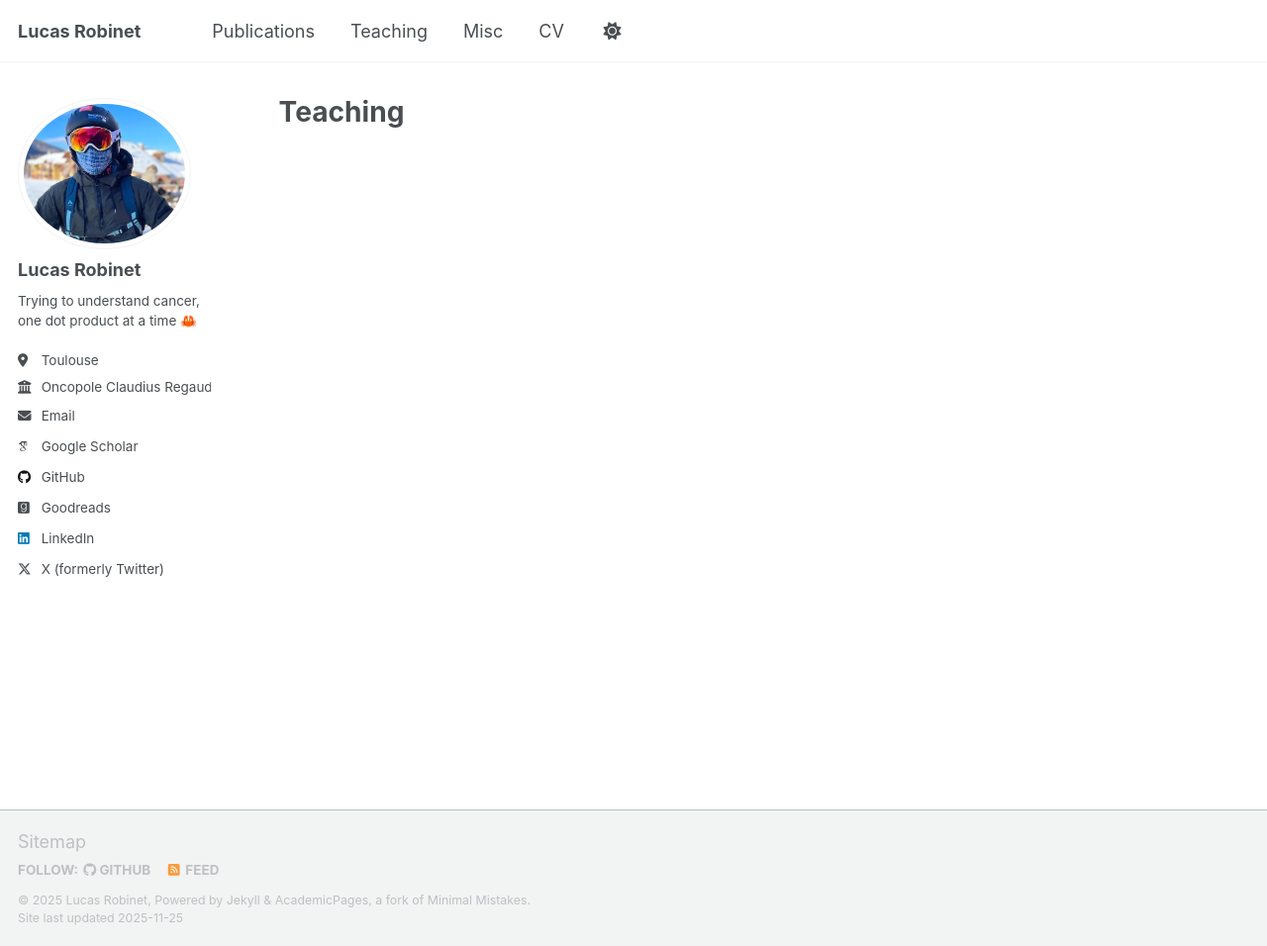
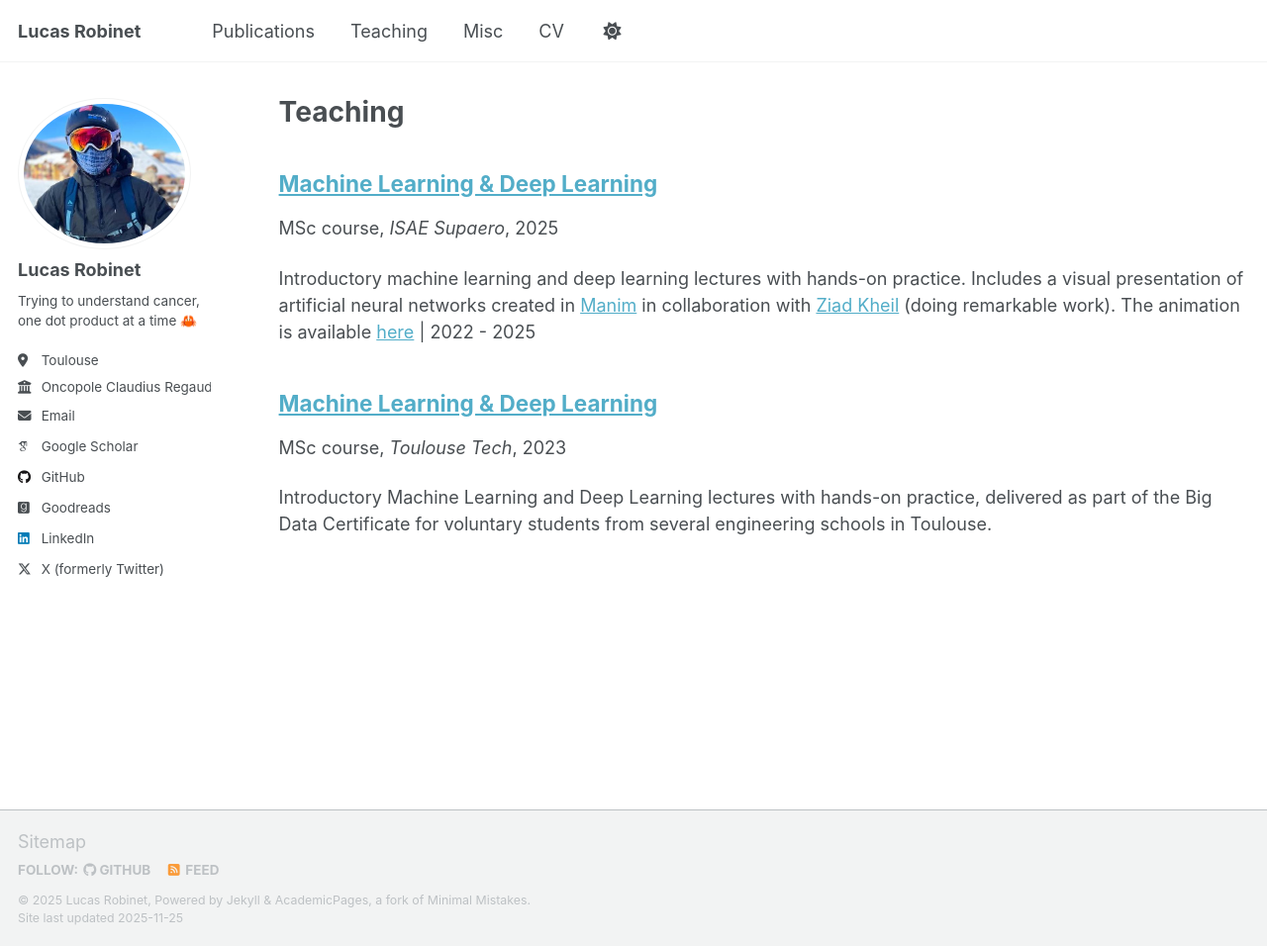
Before and after one commit to Lucas-rbnt/Lucas-rbnt.github.io, a Jekyll site: the page built from _pages/teaching.html, in a window 1280 px wide and 956 px high. Shown: the whole window at 99% size. Built offline with Jekyll 4.4.1, drawn with Linux system fonts in a browser that asks for light colours; some web fonts are replaced; a script that is not in the unit is left out; a file with an impossible date is left out.

Commit message:
teaching section

```diff
--- a/_teaching/isae-teaching.md
+++ b/_teaching/isae-teaching.md
@@ -1,20 +1,32 @@
 ---
-title: "Introduction to Machine Learning"
+title: "Machine Learning & Deep Learning"
 collection: teaching
 type: "MSc course"
 permalink: /teaching/isae-teaching
 venue: "ISAE Supaero"
-date: 2022-2025
+date: 2025-01-01
 location: "Toulouse, France"
 ---
+Introductory machine learning and deep learning lectures with hands-on practice.
+Includes a visual presentation of artificial neural networks created in [Manim](https://www.manim.community/) in collaboration with [Ziad Kheil](https://www.linkedin.com/in/ziad-kheil-175279168/) (doing remarkable work). The animation is available [here](https://lucas-rbnt.github.io/deep_learning_manim/) | 2022 - 2025
 
-This is a description of a teaching experience. You can use markdown like any other post.
 
-Heading 1
+
+Machine Learning Foundations
 ======
+* Core supervised models - linear/logistic regression, SVM, trees, ensembles
+* Unsupervised techniques - clustering, dimensionality reduction
+* Model evaluation, validation, metrics
 
-Heading 2
+
+Optimization and Training Principles
 ======
+- Loss functions and gradient-based optimization
+- Overfitting, underfitting, and generalization
+- Practical training workflows and debugging
 
-Heading 3
+Deep Learning
 ======
+- Fully Connected Neural networks
+- Backpropagation principles
+- Convolutional Neural Networks
--- a/_teaching/toulouse-tech-teaching.md
+++ b/_teaching/toulouse-tech-teaching.md
@@ -1,20 +1,30 @@
 ---
-title: "Introduction to Machine Learning"
+title: "Machine Learning & Deep Learning"
 collection: teaching
 type: "MSc course"
 permalink: /teaching/toulouse-tech-teaching
 venue: "Toulouse Tech"
-date: 2022-2023
+date: 2023-01-01
 location: "Toulouse, France"
 ---
 
-This is a description of a teaching experience. You can use markdown like any other post.
+Introductory Machine Learning and Deep Learning lectures with hands-on practice, delivered as part of the Big Data Certificate for voluntary students from several engineering schools in Toulouse.
 
-Heading 1
+
+Machine Learning
 ======
+* Core supervised models - linear/logistic regression, SVM, trees, ensembles
+* Unsupervised techniques - clustering, dimensionality reduction
+* Model evaluation, validation, metrics
 
-Heading 2
+Deep Learning
 ======
+- Fully Connected Neural networks
+- Backpropagation principles
+- Convolutional Neural Networks
 
-Heading 3
+Hackathon
 ======
+- Team-based applied ML/DL project
+- End-to-end pipeline design and experimentation
+- Presentation of results and model insights
```
